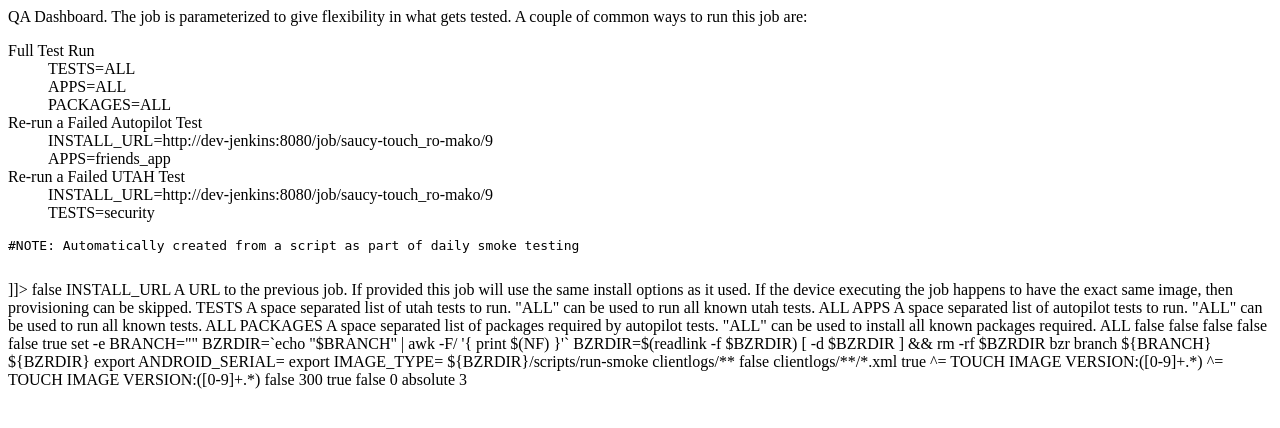
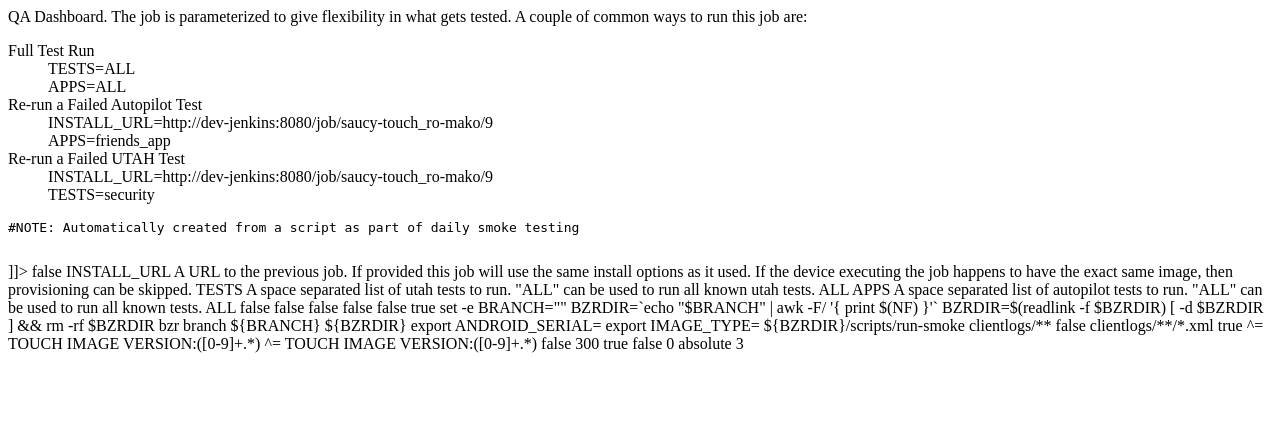
Before and after one commit to plars/ubuntu-touch-testing, a Python web app: template jenkins/templates/touch-smoke.xml.jinja2 in a window 1280 px wide. Shown: the top 428 px of the page. Run offline with Jinja, Linux system fonts and the light colour scheme; the template is opened without the code that fills it, so the values that code supplies are empty.

Commit message:
handle "customize" logic properly
The way I tried to deal with customize logic and packages from revno 191
was wrong. We still need users to be able specify packages to be installed
during provisionion. We just shouldn't default it to "ALL" for our
smoke-testing job.

```diff
--- a/jenkins/templates/touch-smoke.xml.jinja2
+++ b/jenkins/templates/touch-smoke.xml.jinja2
@@ -12,7 +12,6 @@ common ways to run this job are:
   <dt>Full Test Run</dt>
   <dd>TESTS=ALL</dd>
   <dd>APPS=ALL</dd>
-  <dd>PACKAGES=ALL</dd>
   <dt>Re-run a Failed Autopilot Test</dt>
   <dd>INSTALL_URL=http://dev-jenkins:8080/job/saucy-touch_ro-mako/9</dd>
   <dd>APPS=friends_app</dd>
@@ -52,12 +51,6 @@ common ways to run this job are:
 	<hudson.model.StringParameterDefinition>
           <name>APPS</name>
           <description>A space separated list of autopilot tests to run. "ALL" can be used to run all known tests.
-	  </description>
-          <defaultValue>ALL</defaultValue>
-        </hudson.model.StringParameterDefinition>
-	<hudson.model.StringParameterDefinition>
-          <name>PACKAGES</name>
-          <description>A space separated list of packages required by autopilot tests. "ALL" can be used to install all known packages required.
 	  </description>
           <defaultValue>ALL</defaultValue>
         </hudson.model.StringParameterDefinition>
```
Also changed, not shown: 1 other file.
